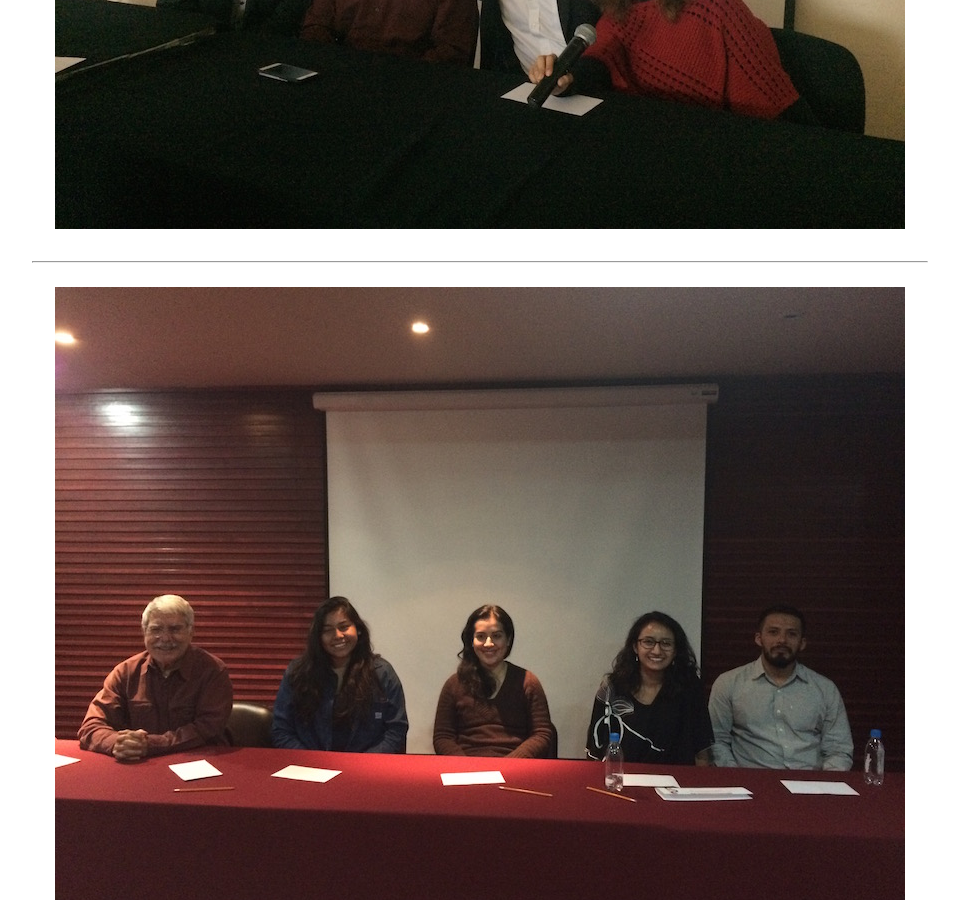
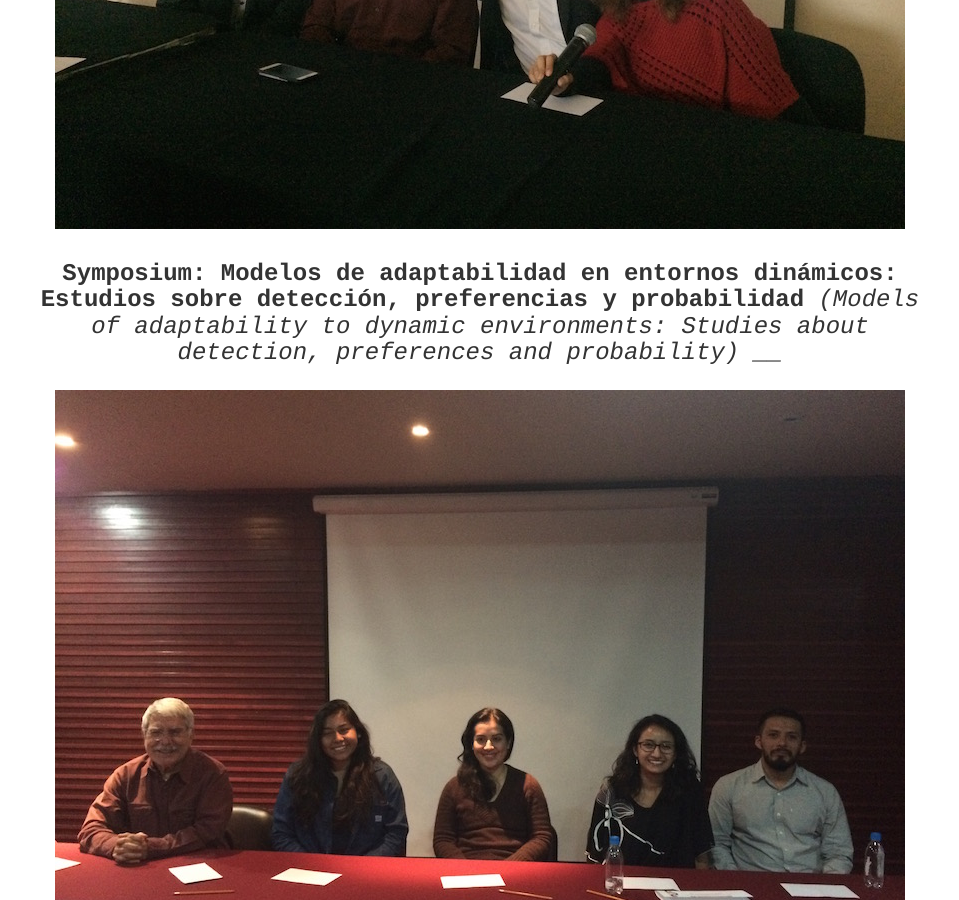
Before and after one commit to BouzasLab25/bouzaslab25.github.io, a Jekyll site: the page built from _posts/2017-11-14-posts-from-lab-25.md, in a window 1280 px wide and 900 px high, scrolled down 2350 px. Shown: the whole window, without its empty margins (160-1119 px from the left). Built offline with Jekyll 4.4.1, drawn with Linux system fonts in a browser that asks for light colours.

Commit message:
Update 2017-11-14-posts-from-lab-25.md

```diff
--- a/_posts/2017-11-14-posts-from-lab-25.md
+++ b/_posts/2017-11-14-posts-from-lab-25.md
@@ -21,6 +21,8 @@ ____
 
 ![Alt text](/LabPictures/IMG_8597.JPG)
 
+**Symposium: Modelos de adaptabilidad en entornos dinámicos: Estudios sobre detección, preferencias y probabilidad**
+*(Models of adaptability to dynamic environments: Studies about detection, preferences and probability)*
 ____
 
 ![Alt text](/LabPictures/IMG_8616.JPG)
```
